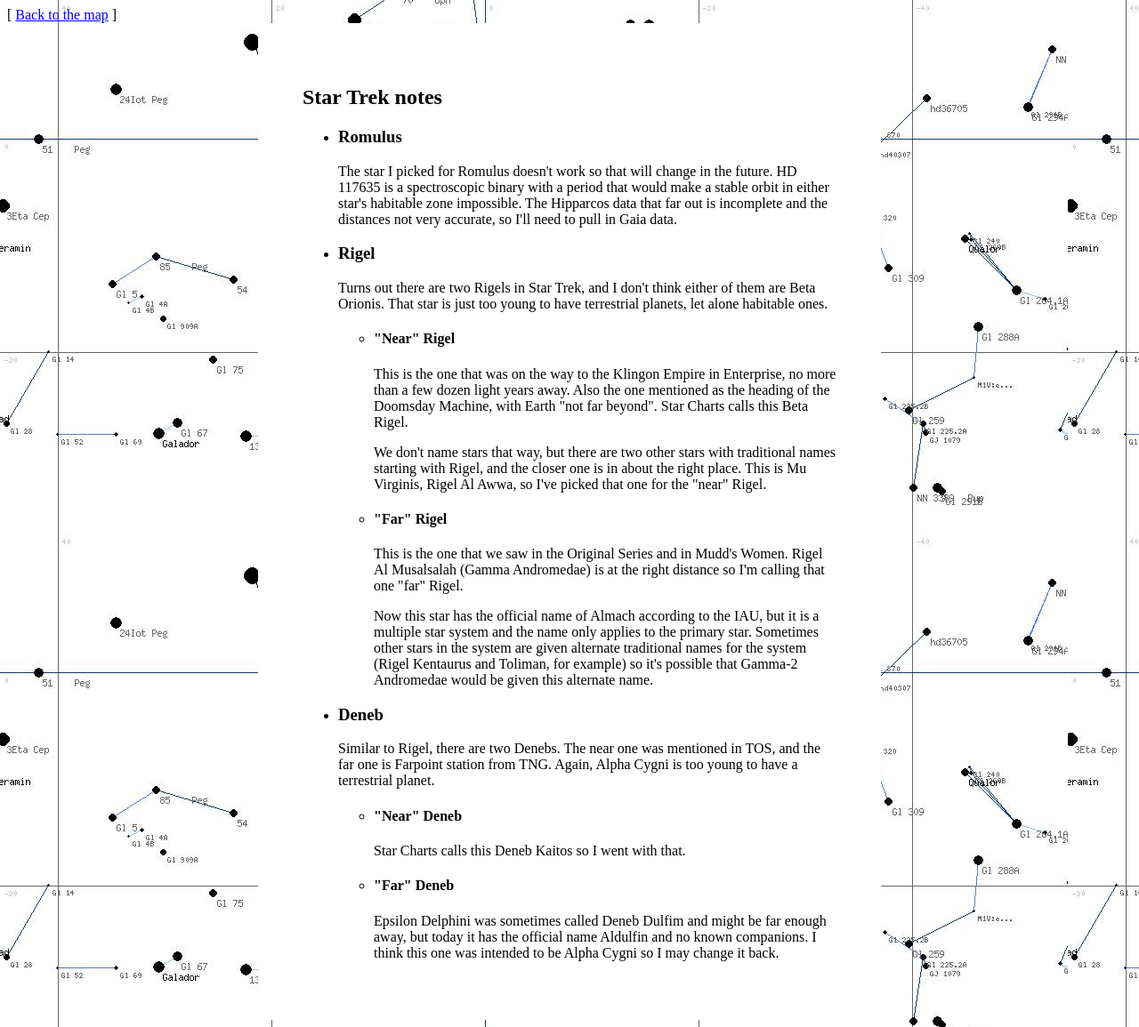
After one commit to jswhitten/hygmap, a PHP site: page /treknotes.html in a window 1280 px wide. The commit adds this page. Shown: the whole page at 89% size. Run offline with PHP 8.4, Linux system fonts and the light colour scheme.

Commit message:
added treknotes

```diff
--- a/about.html
+++ b/about.html
@@ -3,10 +3,8 @@
       <title>About HYGMap</title>
    </head>
    <body background="rom.jpg">
+      [ <a href="index.php">Back to the map</a> ]
       <h2>About HYGMap</h2>
-      <p>
-      [ <a href="index.php">Back to the map</a> ]
-      <p>
       <ul>
          <li><a href="#how">How it works</a>
          <li><a href="#coords">Coordinate system</a>
--- a/css/styles.css
+++ b/css/styles.css
@@ -1,6 +1,11 @@
 body { font-family: sans-serif; }
 td { font-size: small; }
 h4 { margin-top: 5px; margin-bottom: 5px;}
+.toplink {
+    background-color: #ddddcc;
+    padding: 5px 5px;
+    font-weight: bold;
+}
 .topmenu {
     display: flex;
     border: 4px solid #ddddcc;
--- a/index.php
+++ b/index.php
@@ -129,7 +129,8 @@ mysqli_close($link);
    <link href="css/styles.css" rel="stylesheet">
 </head>
 <body>
-<a href="about.html">About HYGMap</a>
+<span class="toplink"><a href="about.html">About HYGMap</a></span>
+<span class="toplink"><a href="treknotes.html">Star Trek notes</a></span>
 <!-- TOP MENU -->
 <form method="GET" action="index.php">
 <div class="topmenu">
--- a/map.php
+++ b/map.php
@@ -23,7 +23,7 @@ ImageFill($image,50,50,($image_type == "printable") ? $white : $black);
 
 // Connect, select, query database for stars within given coordinates
 $link = open_db();
-$rows = query_all(($image_type == "left" || $image_type == "right"));
+$rows = query_all(($image_type == "left" || $image_type == "right"), $max_line);
 mysqli_close($link);
 
 // Draw grid
--- /dev/null
+++ b/treknotes.html
@@ -0,0 +1,68 @@
+<html>
+   <head>
+      <title>Star Trek notes</title>
+   </head>
+   <body background="vulcan.jpg">
+      [ <a href="index.php">Back to the map</a> ]
+
+      <div style="background-color: #ffffff; width: 600px; margin:auto; padding: 50px 50px;">
+      <h2>Star Trek notes</h2>
+      <p>
+         <ul>
+            <li><h3>Romulus</h3>The star I picked for Romulus doesn't work so that will change in the future.
+               HD 117635 is a spectroscopic binary with a period that would make a stable orbit in either
+               star's habitable zone impossible. The Hipparcos data that far out is incomplete
+               and the distances not very accurate, so I'll need to pull in Gaia data.
+            </li>
+            <li><h3>Rigel</h3>Turns out there are two Rigels in Star Trek, and I don't think either of
+            them are Beta Orionis. That star is just too young to have terrestrial planets, let alone
+            habitable ones.
+            <ul>
+               <li>
+                  <p>
+                  <h4>"Near" Rigel</h4>This is the one that was on the way to the Klingon Empire in
+                  Enterprise, no more than a few dozen light years away. Also the one mentioned
+                  as the heading of the Doomsday Machine, with Earth "not far beyond". Star Charts calls
+                  this Beta Rigel.</p>
+                  <p>We don't name stars that way, but there are two other stars with traditional names
+                     starting with Rigel, and the closer one is in about the right place. This is Mu
+                     Virginis, Rigel Al Awwa, so I've picked that one for the "near" Rigel.
+                  </p>
+               </li>
+               <li>
+                  <p>
+                  <h4>"Far" Rigel</h4>This is the one that we saw in the Original Series and in Mudd's
+                  Women. Rigel Al Musalsalah (Gamma Andromedae) is at the right distance
+                  so I'm calling that one "far" Rigel.
+                  </p>
+                  <p>Now this star has the official name of Almach according to the IAU, but it is a
+                     multiple star system and the name only applies to the primary star. Sometimes
+                     other stars in the system are given alternate traditional names for the system
+                     (Rigel Kentaurus and Toliman, for example) so it's possible that Gamma-2 Andromedae
+                     would be given this alternate name.</p>
+               </li>
+            </ul>
+            </li>
+            <li><h3>Deneb</h3>Similar to Rigel, there are two Denebs. The near one was mentioned in
+               TOS, and the far one is Farpoint station from TNG. Again, Alpha Cygni is too young
+               to have a terrestrial planet.
+               <ul>
+                  <li>
+                     <p>
+                     <h4>"Near" Deneb</h4><p>Star Charts calls this Deneb Kaitos so I went with that.
+                     </p>
+                  </li>
+                  <li>
+                     <p>
+                     <h4>"Far" Deneb</h4></p>Epsilon Delphini was sometimes called Deneb Dulfim and
+                     might be far enough away, but today it has the official name Aldulfin and no
+                     known companions. I think this one was intended to be Alpha Cygni so I may
+                     change it back.
+                     </thead>
+                  </li>
+               </ul>
+            </li>
+         </ul>
+      </div>
+   </body>
+</html>
```
Also changed, not shown: db_inc.php (+5 -5 lines), vulcan.jpg (added).
